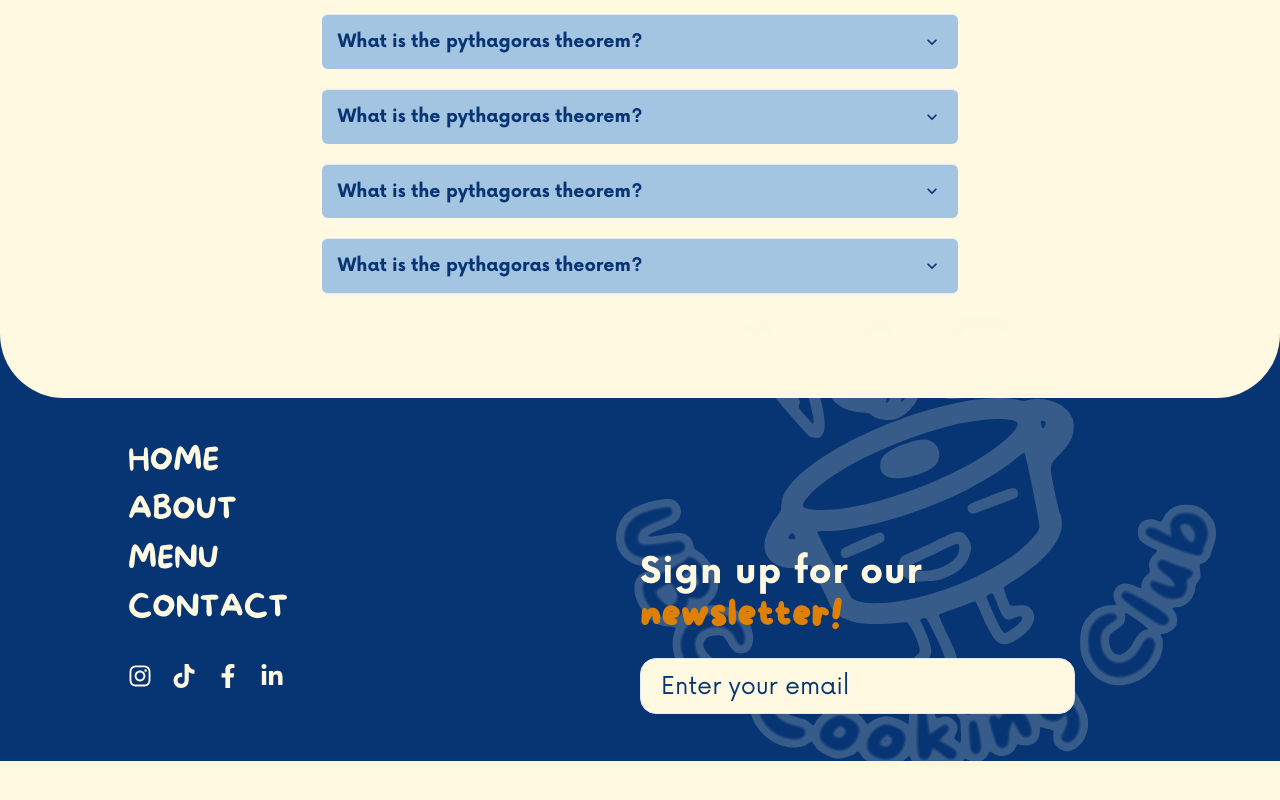
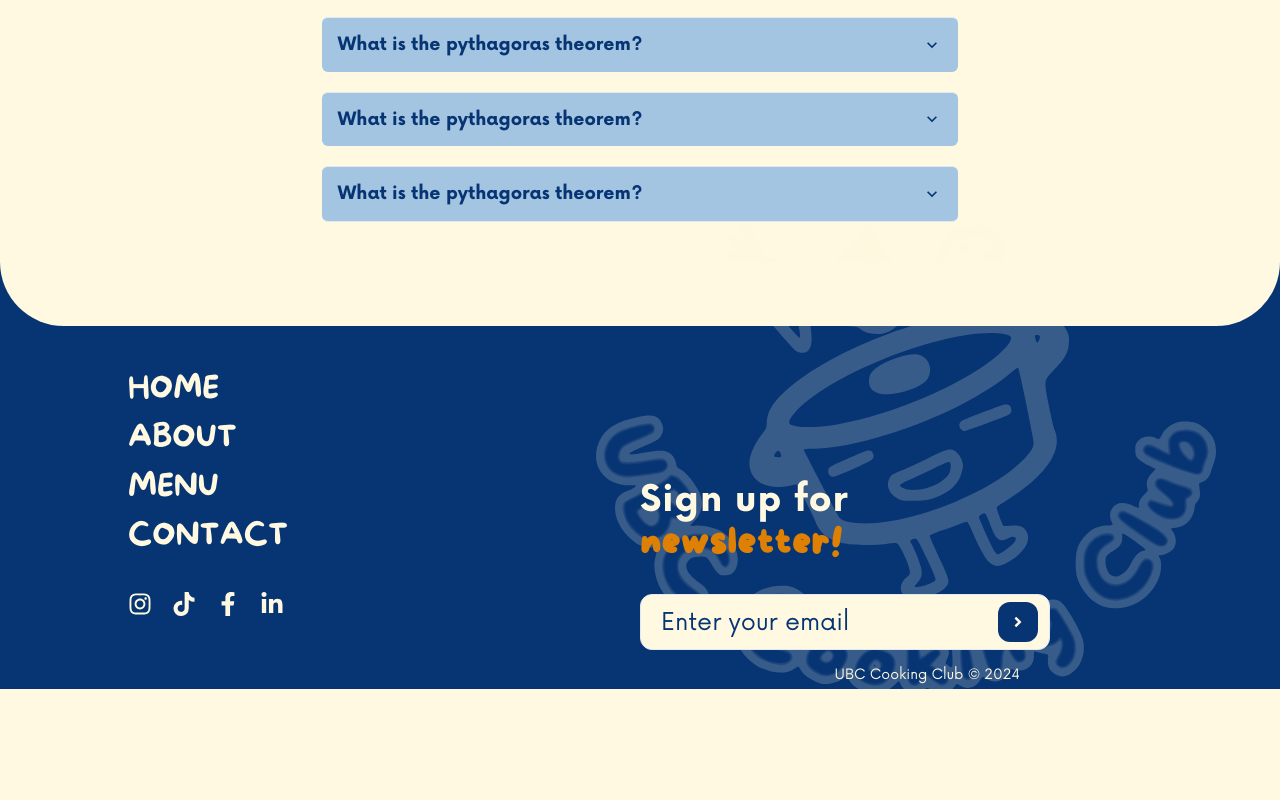
Before and after one commit to ubc-cooking/cooking-club-ubc, a Next.js app: page / in a window 1280 px wide. Shown: the part 1598-2398 px from the top of the page. After the commit the page ends 2288 px from the top, so only its background shows below. Built offline with nearby package versions, Linux system fonts and the light colour scheme.

Commit message:
feat: implement form for future use

```diff
--- a/src/app/layout.tsx
+++ b/src/app/layout.tsx
@@ -15,7 +15,7 @@ export default function RootLayout({
 }>) {
   return (
     <html lang="en">
-      <body>
+      <body style={{ minHeight: "fit-content" }}>
         <RootProviders>
           <Navbar />
           {children}
--- /dev/null
+++ b/src/components/footer/Newsletter.tsx
@@ -0,0 +1,94 @@
+import {
+  chakra,
+  FormControl,
+  FormLabel,
+  Heading,
+  IconButton,
+  Input,
+  InputGroup,
+  InputRightElement,
+} from "@chakra-ui/react";
+import { useForm } from "react-hook-form";
+import { FaAngleRight } from "react-icons/fa";
+
+export default function Newsletter() {
+  const {
+    handleSubmit,
+    register,
+    formState: { errors, isSubmitting },
+  } = useForm<{ email: string }>();
+
+  const onSubmit = (data: { email: string }) => {
+    //do nothing
+  };
+
+  return (
+    <form onSubmit={handleSubmit(onSubmit)}>
+      <FormControl isInvalid={Boolean(errors.email)}>
+        <Heading
+          as={FormLabel}
+          htmlFor="email"
+          position={"relative"}
+          color={"background"}
+          fontFamily={"body"}
+          letterSpacing={"1px"}
+          zIndex={10}
+        >
+          Sign up for{" "}
+          <chakra.span
+            color={"secondary"}
+            fontFamily={"heading"}
+            fontWeight={"regular"}
+            zIndex={"inherit"}
+          >
+            newsletter!
+          </chakra.span>
+        </Heading>
+        <InputGroup>
+          <InputRightElement
+            zIndex={20}
+            position={"absolute"}
+            right={3}
+            top={"36%"}
+          >
+            <IconButton
+              aria-label="btn"
+              icon={<FaAngleRight />}
+              boxSize={10}
+              background={"primary"}
+              color={"background"}
+              _hover={{ filter: "brightness(110%)" }}
+              _active={{
+                transform: "scale(0.98)",
+              }}
+              rounded={"xl"}
+              type="submit"
+              isLoading={isSubmitting}
+            />
+          </InputRightElement>
+          <Input
+            id="email"
+            type="email"
+            {...register("email")}
+            position={"relative"}
+            placeholder="Enter your email"
+            width={"100%"}
+            height={"3.5rem"}
+            mt={5}
+            px={5}
+            rounded={"xl"}
+            fontSize={"2xl"}
+            background={"background"}
+            _focus={{
+              background: "background",
+              borderColor: "accent",
+              zIndex: 11,
+            }}
+            _placeholder={{ color: "primary", background: "background" }}
+            zIndex={10}
+          />
+        </InputGroup>
+      </FormControl>
+    </form>
+  );
+}
--- a/src/components/footer/index.tsx
+++ b/src/components/footer/index.tsx
@@ -1,19 +1,11 @@
 "use client";
 
 import { links } from "@/data/links";
-import {
-  Box,
-  Flex,
-  Grid,
-  GridItem,
-  Heading,
-  Input,
-  Link,
-  chakra,
-} from "@chakra-ui/react";
+import { Box, Flex, Grid, GridItem, Link, Text } from "@chakra-ui/react";
 import NextLink from "next/link";
 import Image from "../Image";
 import Socials from "../Socials";
+import Newsletter from "./Newsletter";
 
 export default function Footer() {
   return (
@@ -34,8 +26,9 @@ export default function Footer() {
           zIndex={5}
         />
       </Box>
-      <footer style={{ position: "relative" }}>
+      <footer>
         <Grid
+          position={"relative"}
           templateColumns="repeat(2, 1fr)"
           templateRows="repeat(5, 1fr)"
           height={363}
@@ -69,58 +62,37 @@ export default function Footer() {
             ))}
           </GridItem>
           <GridItem rowSpan={2} />
-          <GridItem rowSpan={2} width={"85%"}>
-            <Heading
-              position={"relative"}
-              color={"background"}
-              fontFamily={"body"}
-              letterSpacing={"1px"}
-              zIndex={10}
-            >
-              Sign up for our{" "}
-              <chakra.span
-                position={"relative"}
-                color={"secondary"}
-                fontFamily={"heading"}
-                fontWeight={"regular"}
-                zIndex={"inherit"}
-              >
-                newsletter!
-              </chakra.span>
-            </Heading>
-            <Input
-              placeholder="Enter your email"
-              width={"100%"}
-              height={"3.5rem"}
-              mt={5}
-              px={5}
-              rounded={"2xl"}
-              fontSize={"2xl"}
-              background={"background"}
-              _focus={{
-                background: "background",
-                borderColor: "accent",
-                zIndex: 10,
-              }}
-              _placeholder={{ color: "primary", background: "background" }}
-              zIndex={10}
-            />
+          <GridItem rowSpan={2} width={"80%"} position={"relative"} zIndex={10}>
+            <Newsletter />
+          </GridItem>
           <Image
             src={"/footer-logo.svg"}
             alt="footer"
-              width={600}
-              height={600}
+            width={350}
+            height={350}
+            w={620}
+            h={"auto"}
             position={"absolute"}
-              top={-40}
+            top={"-6.5rem"}
             right={{ base: 0, lg: "5%" }}
             zIndex={1}
           />
-          </GridItem>
           <GridItem rowSpan={1} />
           <GridItem rowSpan={2}>
             <Socials width={"50%"} gap={5} height={"100%"} />
           </GridItem>
         </Grid>
+        <Text
+          position={"absolute"}
+          bottom={0}
+          right={"20%"}
+          zIndex={10}
+          color={"background"}
+          fontSize={"sm"}
+          p={1}
+        >
+          UBC Cooking Club &copy; 2024
+        </Text>
       </footer>
     </>
   );
--- a/src/components/navbar/index.tsx
+++ b/src/components/navbar/index.tsx
@@ -18,7 +18,16 @@ export default function Navbar() {
   const [active, setActive] = useState<boolean>(false);
   const isMobile = useBreakpointValue({ base: true, md: false });
   return (
-    <Flex justifyContent={"space-between"} alignItems={"center"} py={1} px={6}>
+    <Flex
+      justifyContent={"space-between"}
+      alignItems={"center"}
+      position={"fixed"}
+      width={"100%"}
+      background={"background"}
+      zIndex={50}
+      py={1}
+      px={6}
+    >
       <Image src={"/logo.svg"} width={16} height={16} alt={"img"} />
       {/* Empty box to center navlinks */}
       <Box />
```
Lines whose indentation alone changed are shown as unchanged.
